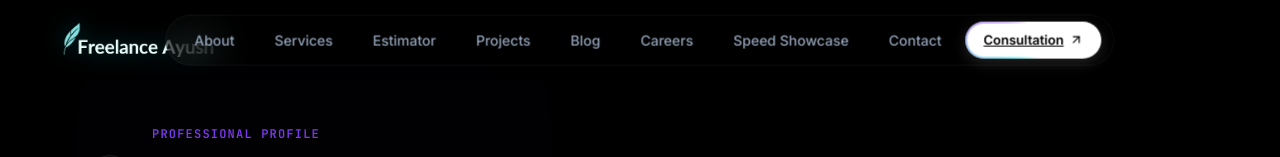
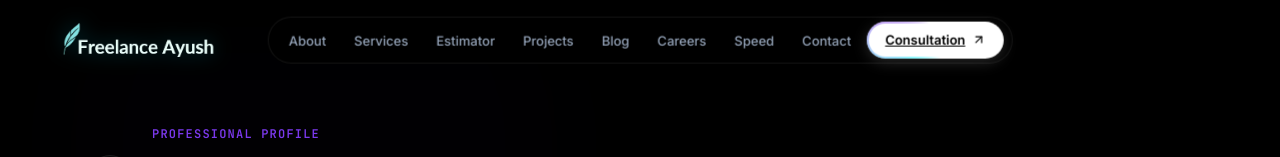
Before and after one commit to Ayush08k/Portfolio-website, a Next.js app: page /about in a window 1280 px wide. Shown: the top 157 px of the page. Built offline with nearby package versions, Linux system fonts and the light colour scheme; no server answers; a web font is replaced by a local one.

Commit message:
fix(ui): make Careers modal opaque with solid background and fix Navbar link spacing

```diff
--- a/src/app/globals.css
+++ b/src/app/globals.css
@@ -175,19 +175,22 @@ h1,h2,h3,h4,h5,h6 { font-family:'Outfit',sans-serif; color:var(--white); font-we
   left: 50%;
   top: 50%;
   transform: translate(-50%, -50%);
-  display:flex; align-items:center; gap:8px; list-style:none;
-  padding: 6px 12px;
+  display: flex;
+  align-items: center;
+  gap: 4px;
+  list-style: none;
+  padding: 4px 8px;
   border-radius: 9999px;
-  background: rgba(0, 0, 0, 0.4);
-  border: 1px solid rgba(255, 255, 255, 0.05);
+  background: rgba(0, 0, 0, 0.6);
+  border: 1px solid rgba(255, 255, 255, 0.08);
   backdrop-filter: blur(20px);
   -webkit-backdrop-filter: blur(20px);
   transition: all 0.4s cubic-bezier(0.16, 1, 0.3, 1);
 }
 .nav.scrolled .nav-links {
-  background: rgba(0, 0, 0, 0.8);
-  border: 1px solid rgba(255, 255, 255, 0.1);
-  padding: 8px 24px;
+  background: rgba(0, 0, 0, 0.85);
+  border: 1px solid rgba(255, 255, 255, 0.12);
+  padding: 6px 16px;
   backdrop-filter: blur(35px);
   -webkit-backdrop-filter: blur(35px);
   box-shadow:
@@ -195,17 +198,19 @@ h1,h2,h3,h4,h5,h6 { font-family:'Outfit',sans-serif; color:var(--white); font-we
     0 1px 0 0 rgba(255, 255, 255, 0.05) inset;
 }
 .nav-link {
-  color:var(--muted); font-size:14px; font-weight:500;
-  text-decoration:none;
-  padding: 8px 16px;
+  color: var(--muted);
+  font-size: 13px;
+  font-weight: 500;
+  text-decoration: none;
+  padding: 6px 12px;
   border-radius: 9999px;
   transition: all 0.3s cubic-bezier(0.16, 1, 0.3, 1);
-  position:relative;
+  position: relative;
   white-space: nowrap;
 }
 .nav-link:hover {
-  color:var(--white);
-  background: rgba(255, 255, 255, 0.06);
+  color: var(--white);
+  background: rgba(255, 255, 255, 0.08);
 }
 .nav-cta-btn {
   display: inline-flex;
@@ -746,6 +751,39 @@ footer {
   transition: opacity 0.7s cubic-bezier(0.16,1,0.3,1), transform 0.7s cubic-bezier(0.16,1,0.3,1);
 }
 .reveal.visible { opacity:1; transform:translateY(0); }
+
+@media (max-width: 1080px) {
+  .nav-mobile-toggle { display: flex !important; }
+  .nav-links {
+    position: fixed !important;
+    top: 80px !important;
+    left: 20px !important;
+    right: 20px !important;
+    bottom: auto !important;
+    width: auto !important;
+    height: auto !important;
+    transform: translateY(-150%) translateX(0);
+    opacity: 0;
+    display: flex !important;
+    flex-direction: column !important;
+    align-items: stretch !important;
+    gap: 16px !important;
+    padding: 32px 24px !important;
+    border-radius: 24px !important;
+    background: rgba(10, 10, 12, 0.96) !important;
+    backdrop-filter: blur(25px) !important;
+    -webkit-backdrop-filter: blur(25px) !important;
+    border: 1px solid rgba(255, 255, 255, 0.1) !important;
+    box-shadow: 0 20px 40px rgba(0, 0, 0, 0.7) !important;
+    pointer-events: none;
+    transition: all 0.4s cubic-bezier(0.16, 1, 0.3, 1);
+  }
+  .nav-links.active {
+    transform: translateY(0) translateX(0) !important;
+    opacity: 1 !important;
+    pointer-events: auto !important;
+  }
+}
 
 /* ─── RESPONSIVE ─────────────────────────────────────────── */
 @media (max-width:768px) {
--- a/src/components/Navbar.tsx
+++ b/src/components/Navbar.tsx
@@ -11,7 +11,7 @@ const navLinks = [
   { name: "Projects", href: "/projects" },
   { name: "Blog", href: "/blog" },
   { name: "Careers", href: "/careers" },
-  { name: "Speed Showcase", href: "/speed" },
+  { name: "Speed", href: "/speed" },
   { name: "Contact", href: "/#contact" },
 ];
 
```
Also changed, not shown: src/app/careers/CareersClient.tsx (+10 -9 lines).
